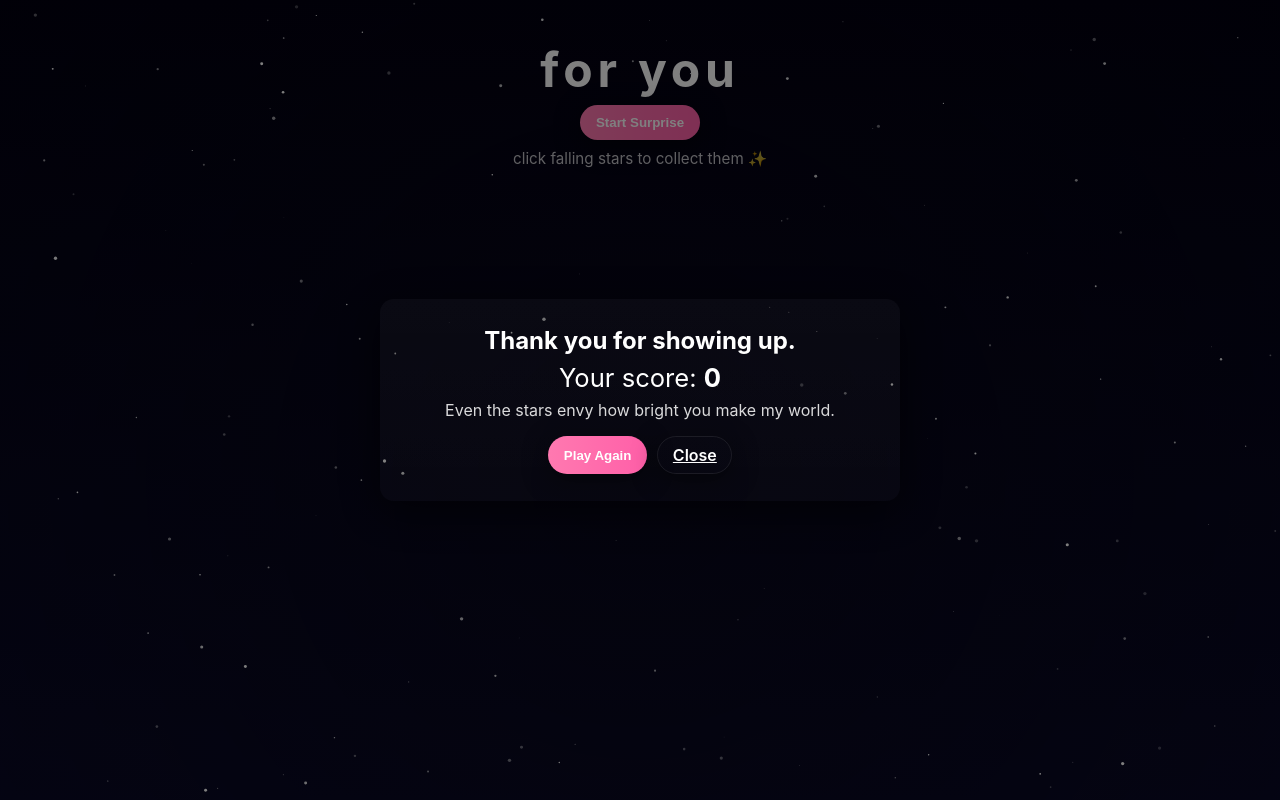
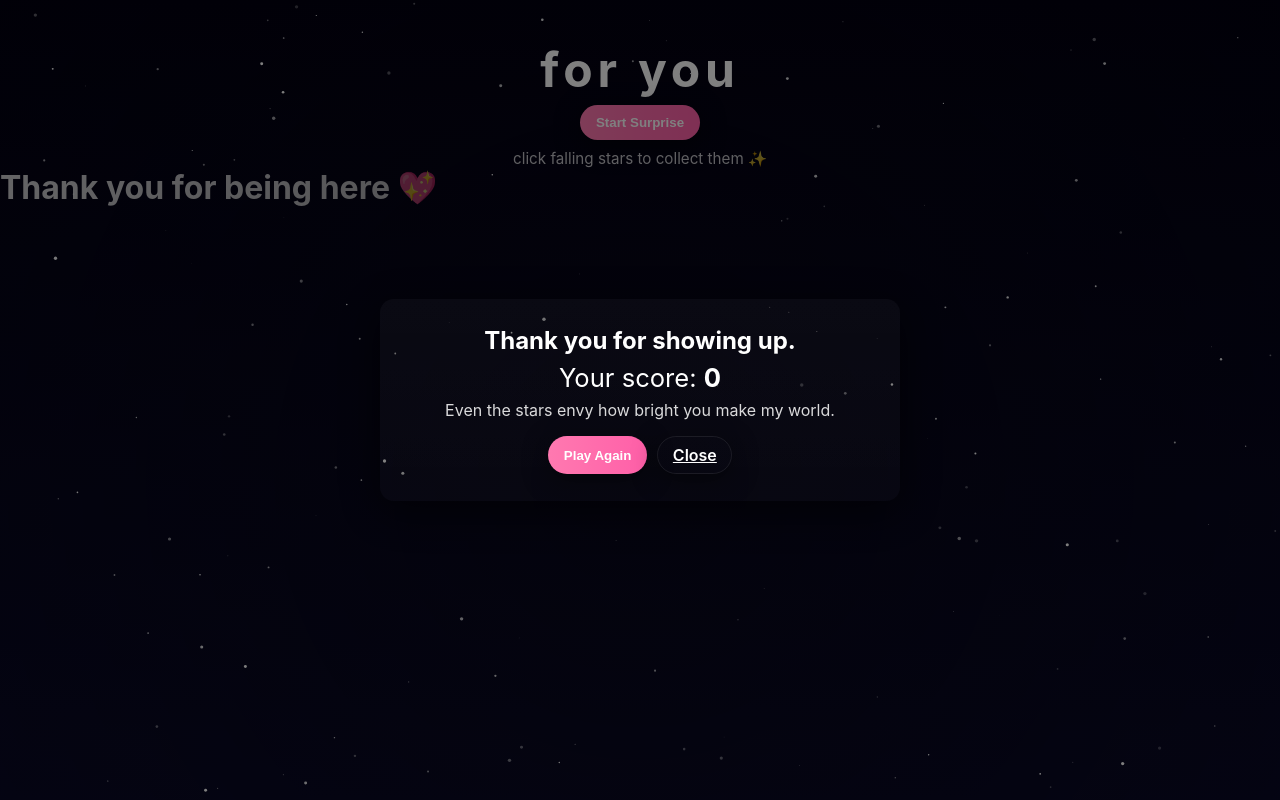
Before and after one commit to ReyfanBaihaqip/website-flirting, a plain HTML site: page index.html in a window 1280 px wide. Drawn offline with Linux system fonts and the light colour scheme; animation ran at ten frames a second.

Commit message:
Update index.html

```diff
--- a/index.html
+++ b/index.html
@@ -23,6 +23,9 @@
 
   <!-- canvas utama -->
   <canvas id="scene"></canvas>
+  <div id="thankYou">
+  <h1>Thank you for being here 💖</h1>
+</div>
 
   <!-- modal hasil -->
   <div id="resultModal" class="modal hidden">
```
